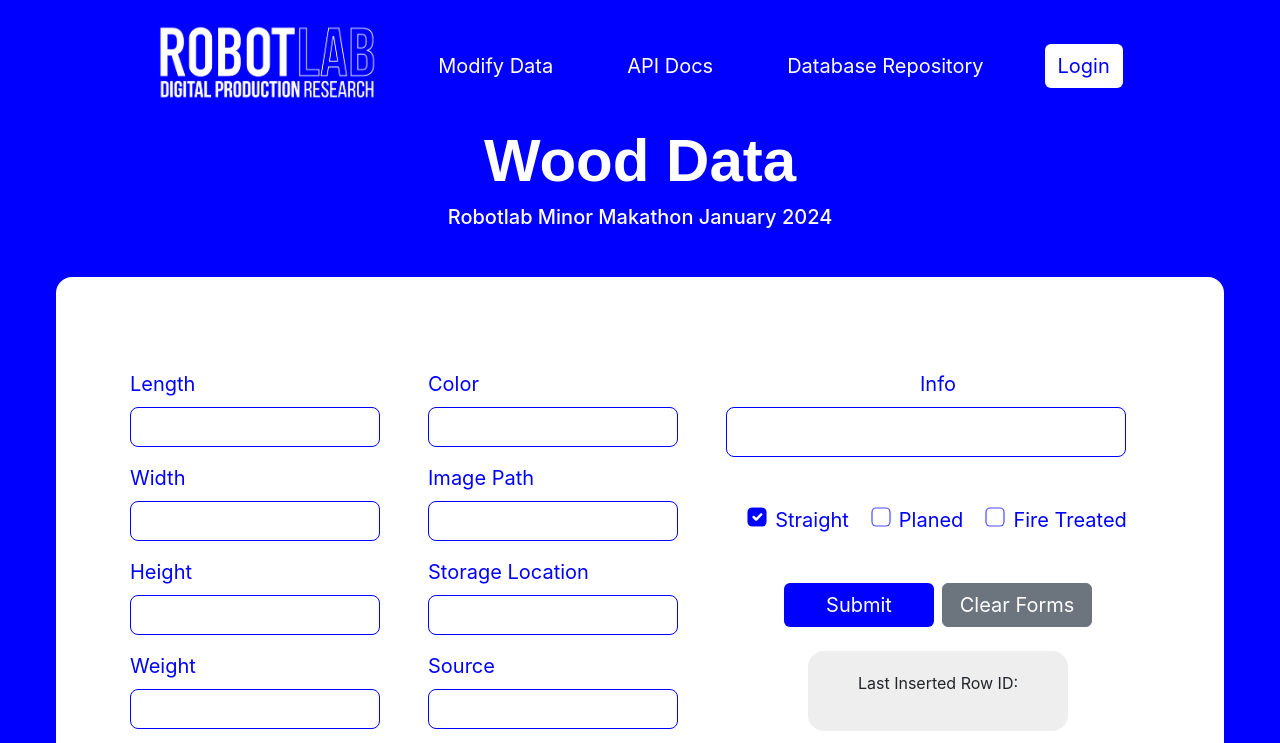
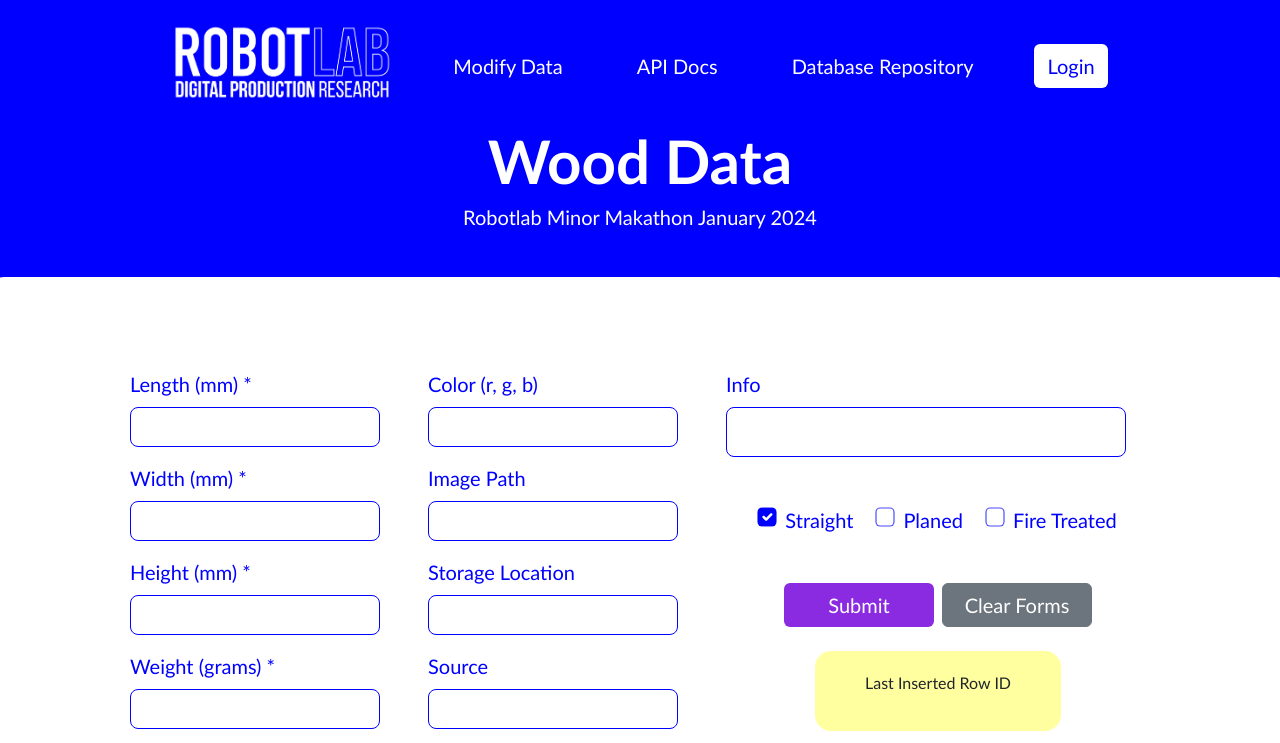
Before and after one commit to Flabelatus/robotlab-db-gui-makathon-24, a React (Create React App) app: page / in a window 1280 px wide. Shown: the top 743 px of the page. Built offline with nearby package versions, Linux system fonts and the light colour scheme.

Commit message:
adds the async requests to send data

```diff
--- a/src/App.css
+++ b/src/App.css
@@ -49,7 +49,7 @@
 
 
 .btn-submit-light-large {
-  background-color: blue;
+  background-color: blueviolet;
   color: white;
   font-size: 20px;
 }
@@ -93,3 +93,12 @@
   background-color: blue;
   border-color: rgba(0, 0, 255, 0.704);
 }
+
+.fonts {
+  font-family:'Trebuchet MS', 'Lucida Sans Unicode', 'Lucida Grande', 'Lucida Sans', Arial, sans-serif
+}
+
+.fonts-2 {
+  font-family:'Courier New', Courier, monospace;
+  font-weight: 600;
+}
--- a/src/App.js
+++ b/src/App.js
@@ -1,8 +1,9 @@
 import './App.css';
+import './index.css';
 import { Outlet } from 'react-router-dom'
 import Alert from './components/Alert'
 import { AppBar } from './components/AppBar';
-import React, { useCallback, useEffect, useState } from 'react';
+import React, { useState } from 'react';
 import Footer from './components/Footer';
 
 export const AppContext = React.createContext();
@@ -18,7 +19,7 @@ function App() {
         <div>
           <div>
             <AppBar></AppBar>
-            <div className='justify-content-center'>
+            <div className='justify-content-center' style={{backgroundColor: 'blue'}}>
               {alertMessage && (
                 <Alert
                   message={alertMessage}
@@ -33,7 +34,6 @@ function App() {
       </AppContext.Provider>
     </>
   );
-
 }
 
 export default App;
--- a/src/components/Alert.js
+++ b/src/components/Alert.js
@@ -1,7 +1,7 @@
 const Alert = (props) => {
     return (
-        <div className="col-md-6 offset-md-3 px-5">
-            <div className={"alert mt-4 px-5 " + props.className} role="alert" style={{ boxShadow: '0 0 5px #d2d0d0', borderRadius: 16, border: '0px solid #00000000' }}>
+        <div className="col-md-6 offset-md-3 px-5" style={{backgroundColor: 'blue'}}>
+            <div className={"alert mt- px-5 " + props.className} role="alert" style={{borderRadius: 16, border: '0px solid #00000000' }}>
                 <h3 className="h5 text-center">{props.message}</h3>
             </div>
         </div>
--- a/src/components/AppBar.js
+++ b/src/components/AppBar.js
@@ -1,10 +1,8 @@
-import { useContext, useEffect } from "react";
-import { Link, useNavigate, useOutletContext } from "react-router-dom";
-import { AppContext } from "../App";
+import { useEffect } from "react";
+import { Link } from "react-router-dom";
 import Logo from '.././images/logo.png'
 
 export const AppBar = () => {
-    const navigate = useNavigate();
 
     useEffect(() => {
     }, []);
@@ -15,10 +13,10 @@ export const AppBar = () => {
                 <header className='d-flex justify-content-center align-items-center pb-1 mb-1 mt-4'>
                     <div style={{ display: 'flex', alignItems: 'center' }}>
                         <p ><img src={Logo} style={{ width: 220 }}></img></p>
-                        <p><Link to="/modify" className='mt-2 btn btn-outline-secondary- ms-5' style={{ color: 'white', fontSize: 20 }}>Modify Data</Link></p>
-                        <p><a className='mt-2 btn ms-5 btn-submit-light-small-outline-' href="https://robotlab-residualwood.onrender.com/api-docs" rel="noopener noreferrer" target="_blank" style={{ color: 'white', fontSize: 20 }}>API Docs</a></p>
-                        <p><a className='mt-2 btn ms-5 btn-submit-light-small-outline-' href="https://uva-hva.gitlab.host/robotlab/wood/cw4.0" rel="noopener noreferrer" target="_blank" style={{ color: 'white', fontSize: 20 }}>Database Repository</a></p>
-                        <Link to="/login"><p className='btn btn-submit-light-small ms-5 mt-2' style={{ fontSize: 20 }}>Login</p></Link>
+                        <p><Link to="/modify" className='mt-2 btn btn-outline-secondary- ms-5 fonts' style={{ color: 'white', fontSize: 20 }}>Modify Data</Link></p>
+                        <p><a className='mt-2 btn ms-5 btn-submit-light-small-outline- fonts' href="https://robotlab-residualwood.onrender.com/api-docs" rel="noopener noreferrer" target="_blank" style={{ color: 'white', fontSize: 20 }}>API Docs</a></p>
+                        <p><a className='mt-2 btn ms-5 btn-submit-light-small-outline- fonts' href="https://uva-hva.gitlab.host/robotlab/wood/cw4.0" rel="noopener noreferrer" target="_blank" style={{ color: 'white', fontSize: 20 }}>Database Repository</a></p>
+                        <Link to="/login"><p className='btn btn-submit-light-small ms-5 mt-2 fonts' style={{ fontSize: 20 }}>Login</p></Link>
 
                     </div>
                 </header>
--- a/src/components/Home.js
+++ b/src/components/Home.js
@@ -1,5 +1,3 @@
-import { Link, useOutletContext } from "react-router-dom";
-import { useEffect, useState } from "react";
 import InsertForm from "./InsertForm";
 
 
@@ -9,12 +7,11 @@ const Home = () => {
         <>
             <div className="row justify-content-center" style={{ backgroundColor: "blue" }}>
                 <div>
-                    <h1 style={{ color: 'white', fontFamily: 'arial', fontSize: 60, fontWeight: 800, textAlign: 'center' }}>Wood Data</h1>
-                    <h5 className="text-center mb-5" style={{ color: 'white' }}> Robotlab Minor Makathon January 2024 </h5>
+                    <h1 className="fonts" style={{ color: 'white', fontSize: 60, fontWeight: 700, textAlign: 'center' }}>Wood Data</h1>
+                    <h5 className="text-center mb-5 fonts" style={{ color: 'white' }}> Robotlab Minor Makathon January 2024 </h5>
                 </div>
                 <InsertForm />
             </div>
-
         </>
 
     );
--- a/src/components/Input.js
+++ b/src/components/Input.js
@@ -2,11 +2,11 @@ import { forwardRef } from "react";
 
 const Input = forwardRef((props, ref) => {
     return (
-        <div className="mb-3">
+        <div className="mb-3 fonts">
             <label htmlFor={props.name} className="form-label" style={{ fontSize: 20, color: "blue", fontWeight: 400 }}>
                 {props.title}
             </label>
-            <div className="">
+            <div className="fonts">
                 <input
                     style={{ color: "#444", border: "1px solid blue", borderRadius: 8, height: 40, fontSize: 18, width: 250 }}
                     type={props.type}
@@ -24,7 +24,7 @@ const Input = forwardRef((props, ref) => {
 
 export const InputLong = forwardRef((props, ref) => {
     return (
-        <div className="mb-3 text-center" >
+        <div className="mb-3 fonts" >
             <label htmlFor={props.name} className="form-label" style={{ fontSize: 20, color: "blue", fontWeight: 400 }}>
                 {props.title}
             </label>
--- a/src/components/InsertForm.js
+++ b/src/components/InsertForm.js
@@ -1,19 +1,75 @@
 import { useEffect, useState } from "react";
 import Input, { InputLong } from "./Input";
+import { useOutletContext } from "react-router-dom";
 
 const InsertForm = () => {
 
-    const [wood, setWood] = useState({});
+    const [fire, setFire] = useState(false);
+    const [planed, setPlaned] = useState(false);
+    const [str8, setStr8] = useState(true);
+
+    const [wood, setWood] = useState({
+        length: "",
+        width: "",
+        height: "",
+        weight: "",
+        color: "",
+        image: "",
+        storage_location: "",
+        source: "",
+        info: "",
+        is_planed: false,
+        is_straight: true,
+        is_fire_treated: false
+    });
+
+    const [newRow, setNewRow] = useState({});
     const [lastID, setLastID] = useState(null);
-
-    const [selectedOption, setSelectedOption] = useState("");
+    const { setAlertMessage, setAlertClassName } = useOutletContext();
+    const [isAnyFieldNotEmpty, setIsAnyFieldNotEmpty] = useState(false);
 
     const [isSubmitted, setIsSubmitted] = useState(false);
     const [refresh, setRefresh] = useState(false);
 
+    const showAlert = (message, className, timeout = 5000) => {
+        setAlertMessage(message);
+        setAlertClassName(className);
+
+        setTimeout(() => {
+            setAlertMessage("");
+            setAlertClassName("");
+        }, timeout);
+    };
+
+    const resetWoodState = () => {
+        setWood({
+            length: "",
+            width: "",
+            height: "",
+            weight: "",
+            color: "",
+            image: "",
+            storage_location: "",
+            source: "",
+            info: "",
+            is_planed: false,
+            is_straight: true,
+            is_fire_treated: false
+        });
+    };
+
     useEffect(() => {
-
-    }, [refresh]);
+        const anyFieldNotEmpty = Object.keys(wood).some((key) => {
+            const value = wood[key];
+            if (typeof value === "string") {
+                return value.trim() !== "";
+            } else if (typeof value === "number") {
+                return value !== null;
+            }
+            return false;
+        });
+        setIsAnyFieldNotEmpty(anyFieldNotEmpty);
+    }, [refresh, lastID, wood]);
 
     const handleRefreshPage = () => {
         if (!refresh) {
@@ -28,51 +84,85 @@ const InsertForm = () => {
     const handleClearForm = () => {
         document.querySelectorAll('input').forEach(input => {
             input.value = '';
+            if (input.name === 'straight') {
+                input.checked = true;
+                setStr8(true);
+            } else {
+                if (input.name === 'fire' || input.name === 'planed') {
+                    input.checked = false;
+                    setFire(false);
+                    setPlaned(false);
+                }
+            }
         });
     };
 
-    const handleSubmit = (event) => {
+    const handleSubmit = async (event) => {
         event.preventDefault();
+
+        if (!isAnyFieldNotEmpty) {
+            showAlert("Please fill all the fields", "alert-danger", 3000);
+            return;
+        }
+
         setIsSubmitted(true);
-
+        if (wood.width === 'undefined') {
+            showAlert("Please fill the fields", "alert-danger", 3000);
+        }
         const buttonValue = event.nativeEvent.submitter.value;
         if (buttonValue === "submit") {
+            wood.is_fire_treated = fire;
+            wood.is_planed = planed;
+            wood.is_straight = str8;
             const requestOptions = {
                 method: "POST",
                 headers: { "Content-Type": "application/json" },
                 body: JSON.stringify(wood)
             }
-            fetch(`https://robotlab-residualwood.onrender.com/wood`, requestOptions)
-                .then((response) => response.json())
-                .then((data) => {
+
+            try {
+                const response = await fetch(`https://robotlab-residualwood.onrender.com/wood`, requestOptions);
+                if (!response.ok) {
+                    throw new Error(`HTTP error! Status: ${response.status}`);
+                }
+
+                const data = await response.json();
                 setLastID(data.id);
+                setNewRow(data);
+                showAlert("New row created", "alert-success", 3000);
+
                 var payload = {
                     event: "Wood added to the Database",
                     wood_id: data.id
                 }
+
                 const historyRequestOptions = {
                     method: "POST",
                     headers: { "Content-Type": "application/json" },
                     body: JSON.stringify(payload)
                 }
-                    fetch(`https://robotlab-residualwood.onrender.com/history`, historyRequestOptions)
-                        .catch((e) => {
-                            console.error(e);
-                        })
-                })
-                .catch((err) => {
-                    console.error(err.message);
-                })
-                .finally(() => {
+
+                const historyResponse = await fetch(`https://robotlab-residualwood.onrender.com/history`, historyRequestOptions);
+                if (!historyResponse.ok) {
+                    throw new Error(`HTTP error! Status: ${historyResponse.status}`);
+                }
+
+                setTimeout(() => {
                     handleRefreshPage();
-                })
+                    resetWoodState();
+                }, 2000);
+
+            } catch (error) {
+                console.error(error.message);
+                showAlert(error.message, "alert-danger", 3000);
+            }
         }
     };
 
     const handleWoodDataChange = (field, value) => {
-        setWood(prevWood => ({
+        setWood((prevWood) => ({
             ...prevWood,
-            [field]: value
+            [field]: value,
         }));
     };
 
@@ -81,9 +171,9 @@ const InsertForm = () => {
             <form onSubmit={handleSubmit} className="mb-5 mt-5">
                 <div className=" mt-5 justify-content-center px-4 py-4">
                     <div className="row justify-content-center">
-                        <div className="col-md-3" style={{ width: 'fit-content' }}>
+                        <div className="col-md-4" style={{ width: 'fit-content' }}>
                             <Input
-                                title="Length"
+                                title="Length (mm) *"
                                 id="length"
                                 type="number"
                                 className="me-4"
@@ -91,7 +181,7 @@ const InsertForm = () => {
                                 onChange={(e) => handleWoodDataChange("length", e.target.value)}
                             />
                             <Input
-                                title="Width"
+                                title="Width (mm) *"
                                 id="width"
                                 type="number"
                                 className="me-4"
@@ -99,7 +189,7 @@ const InsertForm = () => {
                                 onChange={(e) => handleWoodDataChange("width", e.target.value)}
                             />
                             <Input
-                                title="Height"
+                                title="Height (mm) *"
                                 id="height"
                                 type="number"
                                 className="me-4"
@@ -107,7 +197,7 @@ const InsertForm = () => {
                                 onChange={(e) => handleWoodDataChange("height", e.target.value)}
                             />
                             <Input
-                                title="Weight"
+                                title="Weight (grams) *"
                                 id="weight"
                                 type="number"
                                 className="me-4"
@@ -115,9 +205,9 @@ const InsertForm = () => {
                                 onChange={(e) => handleWoodDataChange("weight", e.target.value)}
                             />
                         </div>
-                        <div className="col-md-3 justify-content-end" style={{ width: 'fit-content' }}>
+                        <div className="col-md-4 justify-content-end" style={{ width: 'fit-content' }}>
                             <Input
-                                title="Color"
+                                title="Color (r, g, b)"
                                 id="color"
                                 type="text"
                                 className="me-4"
@@ -163,30 +253,47 @@ const InsertForm = () => {
                                 <input
                                     className="form-check-input checkbox-custom"
                                     type="checkbox"
+                                    name="straight"
+                                    id="straight"
                                     defaultChecked={true}
+                                    onChange={(e) => setStr8(e.target.checked)}
+
                                 ></input>
-                                <label style={{ fontSize: 20, marginLeft: 10, fontWeight: 400, color: "blue" }}>Straight</label>
+                                <label className="fonts" style={{ fontSize: 20, marginLeft: 10, fontWeight: 400, color: "blue" }}>Straight</label>
 
                                 <input
                                     className="form-check-input checkbox-custom ms-4"
                                     type="checkbox"
+                                    name="planed"
+                                    id="planed"
                                     defaultChecked={false}
+                                    onChange={(e) => setPlaned(e.target.checked)}
                                 ></input>
-                                <label style={{ fontSize: 20, marginLeft: 10, fontWeight: 400, color: "blue" }}>Planed</label>
+                                <label className="fonts" style={{ fontSize: 20, marginLeft: 10, fontWeight: 400, color: "blue" }}>Planed</label>
 
                                 <input
                                     className="form-check-input checkbox-custom ms-4"
                                     type="checkbox"
+                                    name="fire"
+                                    id="fire"
                                     defaultChecked={false}
+                                    onChange={(e) => setFire(e.target.checked)}
+
                                 ></input>
-                                <label style={{ fontSize: 20, marginLeft: 10, fontWeight: 400, color: "blue" }}>Fire Treated</label>
+                                <label className="fonts" style={{ fontSize: 20, marginLeft: 10, fontWeight: 400, color: "blue" }}>Fire Treated</label>
                             </div>
                             <div className="row justify-content-center">
-                                <button type="submit" value="submit" className="btn btn-submit-light-large mt-5" style={{ fontSize: 20, width: 150 }}>Submit</button>
-                                <button value="clear" className="btn btn-secondary mt-5 ms-2" style={{ fontSize: 20, width: 150 }} onClick={handleClearForm}>Clear Forms</button>
+                                <button type="submit" value="submit" className="btn btn-submit-light-large mt-5 fonts" style={{ fontSize: 20, width: 150 }}>Submit</button>
+                                <button value="clear" className="btn btn-secondary mt-5 ms-2 fonts" style={{ fontSize: 20, width: 150 }} onClick={handleClearForm}>Clear Forms</button>
                             </div>
-                            <div className="container mt-4 mb-2" style={{ backgroundColor: "#EEE" }}>
-                                <p>Last Inserted Row ID: {lastID}</p>
+                            <div className="container mt-4 mb-2" style={{ backgroundColor: "#FFFF0060" }}>
+                                <p className="fonts">Last Inserted Row ID</p>
+                                <p className="fonts text-center">{lastID}</p>
+                            </div>
+                        </div>
+                        <div className="col-md-4" style={{ width: 'fit-content' }}>
+                            <div className="px-4 py-4 " style={{ backgroundColor: 'blue', height: 500, overflowY: 'auto' }}>
+                                <pre style={{ color: 'white', }}>{lastID ? JSON.stringify(newRow, null, 2) : 'The entered data row will be displayed here'}</pre>
                             </div>
                         </div>
                     </div>
--- a/src/index.js
+++ b/src/index.js
@@ -16,7 +16,6 @@ const router = createBrowserRouter([
       { index: true, element: <Home /> },
       // { path: "/register", element: <Register /> },
       // { path: "/login", element: <Login /> },
-      // { path: "/insert", element: <UserCompany /> }
     ]
   }
 ]);
```
Also changed, not shown: 1 other file (tests, documents, lock files or other folders). Lines whose indentation alone changed are shown as unchanged.
